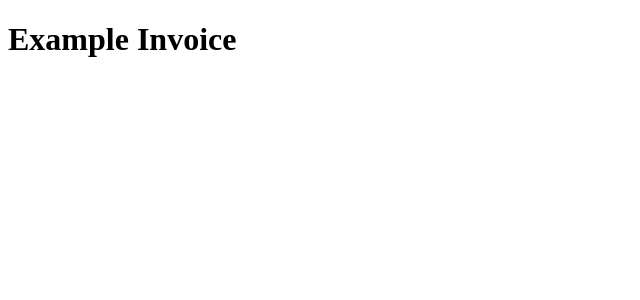
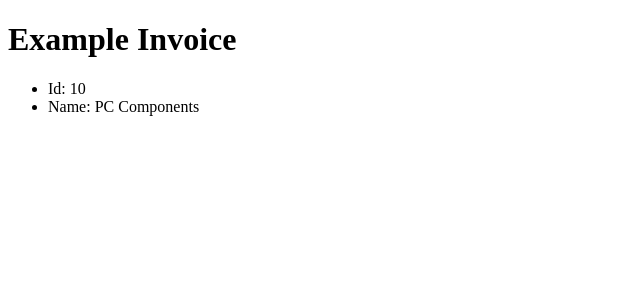
Before and after one commit to CarlosMejia01/react_practice_1, a React (Vite) app in the folder 04-invoice-app/: page / in a window 1280 px wide. Shown: the top 300 px of the page, without its empty margins (0-640 px from the left). Built offline with nearby package versions, Linux system fonts and the light colour scheme.

Commit message:
feat: invoice service

```diff
--- a/04-invoice-app/src/components/InvoiceApp.jsx
+++ b/04-invoice-app/src/components/InvoiceApp.jsx
@@ -1,7 +1,14 @@
+import { getInvoice } from "../services/getInvoice";
+
 export const InvoiceApp = () => {
+    const invoice = getInvoice();
     return (
         <>
         <h1>Example Invoice</h1>
+        <ul>
+            <li>Id: {invoice.id}</li>
+            <li>Name: {invoice.name}</li>
+        </ul>
         </>
     )
 };
--- /dev/null
+++ b/04-invoice-app/src/services/getInvoice.js
@@ -0,0 +1,5 @@
+import { invoice } from "../components/data/invoice";
+
+export const getInvoice = () => {
+    return invoice;
+};
```
